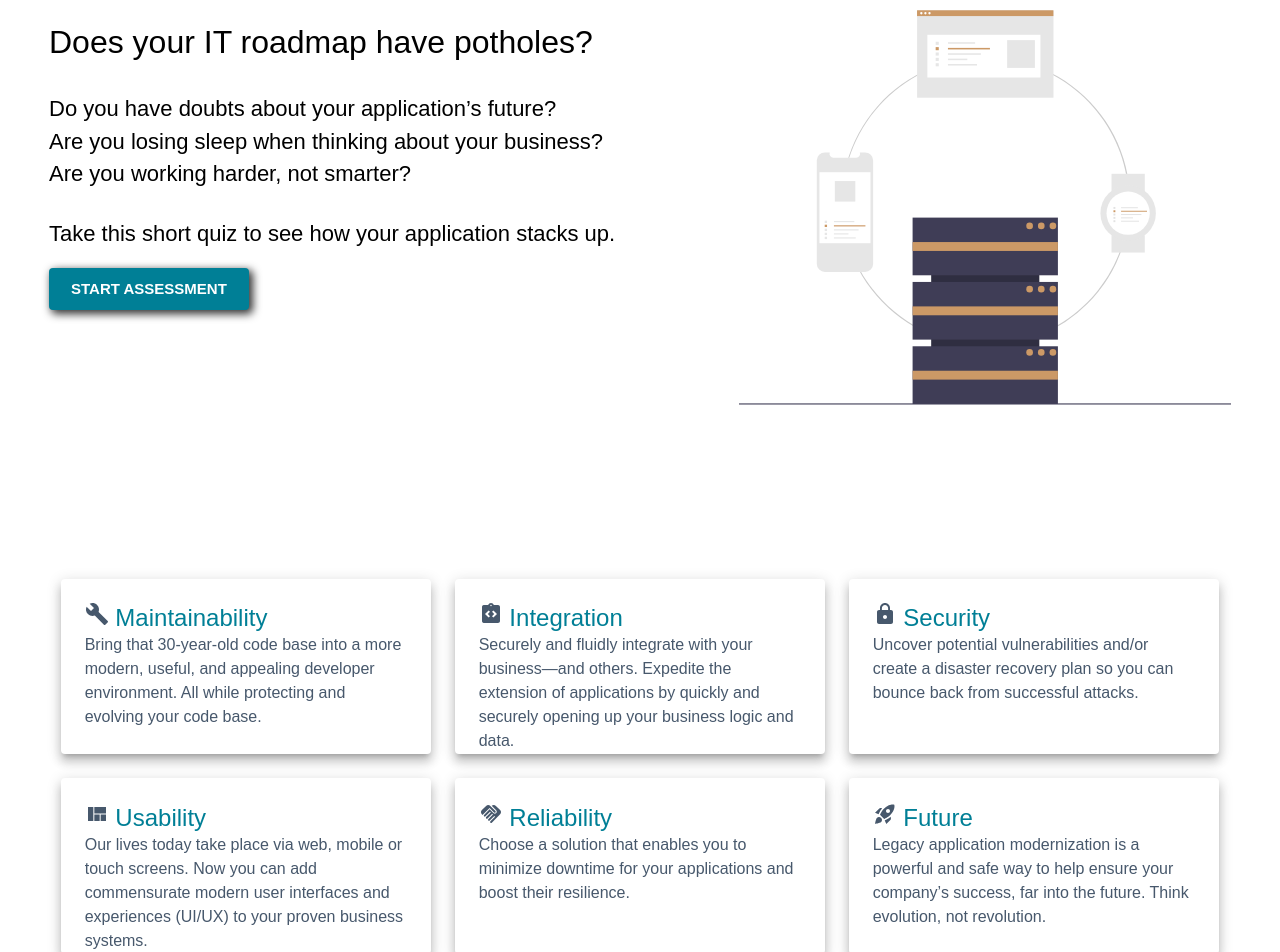
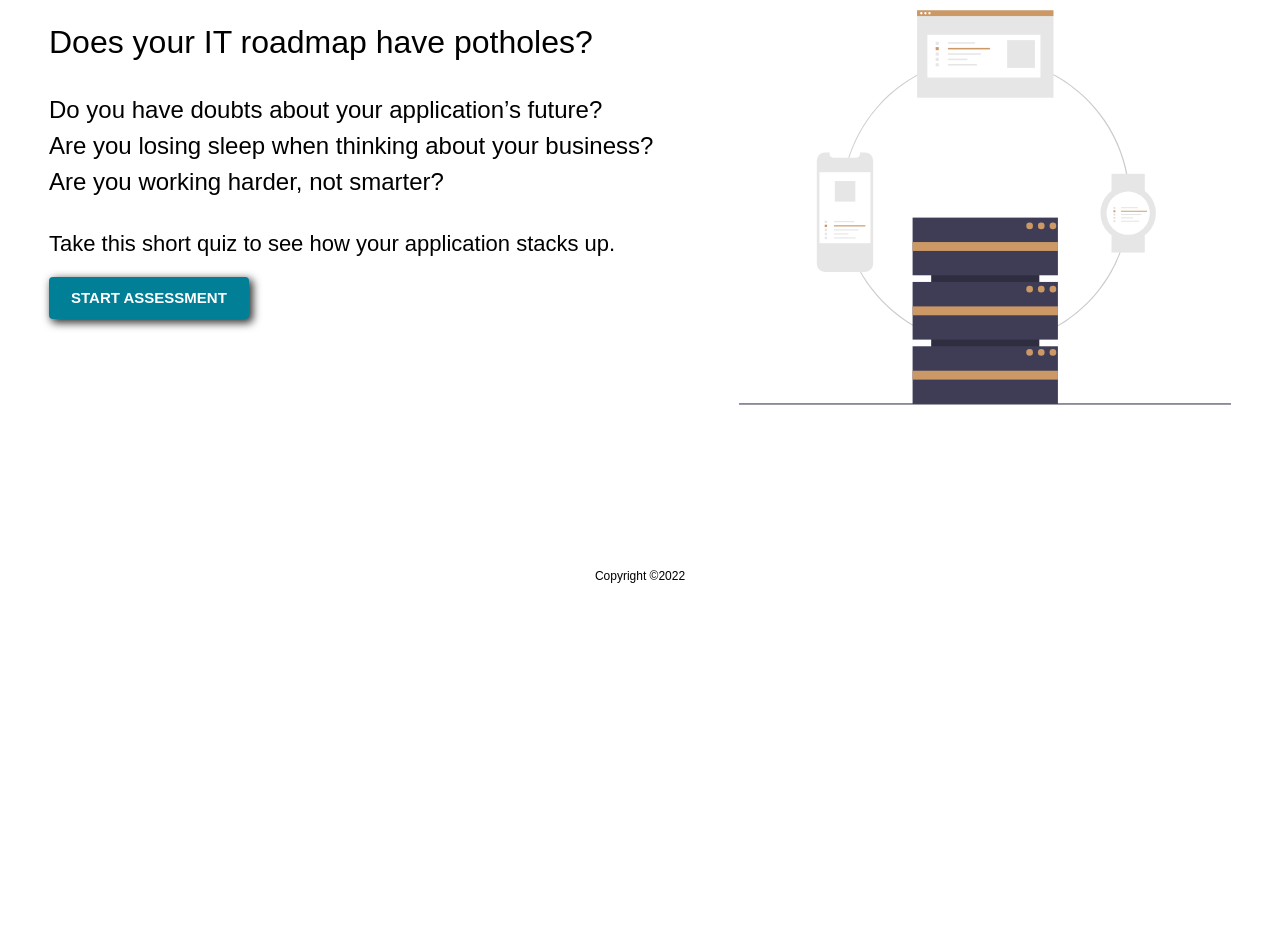
Before and after one commit to ssheets-synergex/application-assessment, a React (Create React App) app: page / in a window 1280 px wide. Shown: the part 220-1172 px from the top of the page. After the commit the page ends 831 px from the top, so only its background shows below. Built offline with nearby package versions, Linux system fonts and the light colour scheme.

Commit message:
adjust AssessmentCategoryCard height, fix heading order on HomePage, add aria-label to logo button, edit colors used in RadarChart, and reformat Results page

```diff
--- a/src/components/AssessmentCategoryCard.tsx
+++ b/src/components/AssessmentCategoryCard.tsx
@@ -20,7 +20,7 @@ export const AssessmentCategoryCard = ({
       <Card
         style={{
           margin: "3%",
-          height: 160,
+          height: 185,
           backgroundColor: theme.palette.background.default,
           padding: "2%",
         }}
--- a/src/components/HomePage.tsx
+++ b/src/components/HomePage.tsx
@@ -1,13 +1,6 @@
 import { Box, Button, Grid, Typography } from "@mui/material";
 import { useNavigate } from "react-router-dom";
 import { ReactComponent as ServerCluster } from "../assets/serverCluster.svg";
-import { AssessmentCategoryCard } from "./AssessmentCategoryCard";
-import BuildIcon from "@mui/icons-material/Build";
-import HttpsIcon from "@mui/icons-material/Https";
-import HandshakeIcon from "@mui/icons-material/Handshake";
-import IntegrationInstructionsIcon from "@mui/icons-material/IntegrationInstructions";
-import RocketLaunchIcon from "@mui/icons-material/RocketLaunch";
-import ViewQuiltIcon from "@mui/icons-material/ViewQuilt";
 
 export const HomePage = () => {
   const navigate = useNavigate();
@@ -24,13 +17,13 @@ export const HomePage = () => {
             <Typography variant="h1" paddingBottom="5%">
               Does your IT roadmap have potholes?
             </Typography>
-            <Typography variant="h3" align="left" paddingBottom="1%">
+            <Typography variant="h2" align="left" paddingBottom="1%">
               Do you have doubts about your application’s future?
             </Typography>
-            <Typography variant="h3" align="left" paddingBottom="1%">
+            <Typography variant="h2" align="left" paddingBottom="1%">
               Are you losing sleep when thinking about your business?
             </Typography>
-            <Typography variant="h3" align="left" paddingBottom="5%">
+            <Typography variant="h2" align="left" paddingBottom="5%">
               Are you working harder, not smarter?
             </Typography>
             <Typography variant="h3" align="left">
@@ -53,54 +46,6 @@ export const HomePage = () => {
           <ServerCluster width="100%" />
         </Grid>
       </Grid>
-      <Grid container pb="138px">
-        <AssessmentCategoryCard
-          icon={<BuildIcon fontSize="medium" />}
-          category="Maintainability"
-          categoryHref="https://xd.adobe.com/view/4a609834-c7b9-4d29-a070-f64651c659ea-1f33/screen/edabc2e3-357b-499c-9a70-a1961fa58c9a"
-          categoryDescription="Bring that 30-year-old code base into a more modern, useful, and
-          appealing developer environment. All while protecting and evolving
-          your code base."
-        />
-        <AssessmentCategoryCard
-          icon={<IntegrationInstructionsIcon fontSize="medium" />}
-          category="Integration"
-          categoryHref="https://xd.adobe.com/view/4a609834-c7b9-4d29-a070-f64651c659ea-1f33/screen/9b55b72c-0264-4f61-95f7-327571f49e2b"
-          categoryDescription="Securely and fluidly integrate with your business—and others.
-          Expedite the extension of applications by quickly and securely
-          opening up your business logic and data."
-        />
-        <AssessmentCategoryCard
-          icon={<HttpsIcon fontSize="medium" />}
-          category="Security"
-          categoryHref="https://xd.adobe.com/view/4a609834-c7b9-4d29-a070-f64651c659ea-1f33/screen/2a620696-451e-4340-b475-ee7e95f1afcb"
-          categoryDescription="Uncover potential vulnerabilities and/or create a disaster
-          recovery plan so you can bounce back from successful attacks."
-        />
-        <AssessmentCategoryCard
-          icon={<ViewQuiltIcon fontSize="medium" />}
-          category="Usability"
-          categoryHref="https://xd.adobe.com/view/4a609834-c7b9-4d29-a070-f64651c659ea-1f33/screen/28390719-9cb7-4f76-901b-928ccad1e82c"
-          categoryDescription="Our lives today take place via web, mobile or touch screens. Now
-          you can add commensurate modern user interfaces and experiences
-          (UI/UX) to your proven business systems."
-        />
-        <AssessmentCategoryCard
-          icon={<HandshakeIcon fontSize="medium" />}
-          category="Reliability"
-          categoryHref="https://xd.adobe.com/view/4a609834-c7b9-4d29-a070-f64651c659ea-1f33/screen/eae924b2-9fbb-4149-bfd6-41b30a08a198"
-          categoryDescription="Choose a solution that enables you to minimize downtime for your
-          applications and boost their resilience."
-        />
-        <AssessmentCategoryCard
-          icon={<RocketLaunchIcon fontSize="medium" />}
-          category="Future"
-          categoryHref="https://xd.adobe.com/view/4a609834-c7b9-4d29-a070-f64651c659ea-1f33/screen/65f9e501-270c-40bd-ba70-0a69d1912719"
-          categoryDescription="Legacy application modernization is a powerful and safe way to
-          help ensure your company’s success, far into the future. Think
-          evolution, not revolution."
-        />
-      </Grid>
     </Box>
   );
 };
--- a/src/components/NavBar.tsx
+++ b/src/components/NavBar.tsx
@@ -11,6 +11,7 @@ export const NavBar = () => (
           to="/"
           disableRipple={true}
           style={{ height: 40 }}
+          aria-label="go to home page"
         >
           <SynergexLogo />
         </ButtonBase>
--- a/src/components/Results.tsx
+++ b/src/components/Results.tsx
@@ -3,8 +3,8 @@ import {
   Button,
   Grid,
   List,
-  ListItemText,
-  ListSubheader,
+  ListItem,
+  Tooltip,
   Typography,
 } from "@mui/material";
 import { IResult } from "./AssessmentPage";
@@ -15,12 +15,7 @@ import IntegrationInstructionsIcon from "@mui/icons-material/IntegrationInstruct
 import RocketLaunchIcon from "@mui/icons-material/RocketLaunch";
 import ViewQuiltIcon from "@mui/icons-material/ViewQuilt";
 import { Link } from "react-router-dom";
-import {
-  AssessmentCategoryCard,
-  BoxedLayout,
-  EmailPdfModal,
-  RadarChart,
-} from ".";
+import { AssessmentCategoryCard, EmailPdfModal, RadarChart } from ".";
 import { useState } from "react";
 
 interface IResultsProp {
@@ -102,34 +97,39 @@ export const Results: React.FC<IResultsProp> = ({ results }) => {
   };
 
   return (
-    <BoxedLayout>
-      <Typography variant="h1" color="primary">
+    <Box component="main" px="41px" flexGrow={1}>
+      <Typography variant="h1" marginBottom="5%" marginTop="5%">
         Results
-      </Typography>
-      <Typography variant="h5" marginTop={"2%"} marginBottom={"4%"}>
-        Score: {actualScore()} / {possibleScore()}
       </Typography>
       <Grid container marginBottom={"4%"}>
         <Grid item xs={12} sm={12} md={6}>
-          <List sx={{ listStyleType: "disc" }}>
-            <ListSubheader style={{ textAlign: "left" }}>
-              Your Answers:
-            </ListSubheader>
+          <Typography variant="h2"> Your Answers</Typography>
+          <Typography variant="h5" marginTop={"1%"} color="GrayText">
+            Total Score: {actualScore()} / {possibleScore()}
+          </Typography>
+          <List sx={{ listStyleType: "disc", marginLeft: 2 }}>
             {answers.map((answer) => (
-              <ListItemText
+              <ListItem
                 key={answer.key}
                 style={{
                   display: "list-item",
                   textAlign: "left",
-                  margin: "2%",
-                  marginLeft: 50,
                 }}
+                disableGutters={true}
               >
-                {`${answer.key} (${answer.value}/5): ${answer.question}`}
-                <span
-                  style={{ fontWeight: "bold" }}
-                >{` ${answer.userAnswer}`}</span>
-              </ListItemText>
+                <Box>
+                  <Tooltip
+                    title={<Typography>{answer.question}</Typography>}
+                    placement="top"
+                  >
+                    <Typography
+                      color="primary"
+                      variant="h5"
+                    >{`${answer.key} (${answer.value}/5)`}</Typography>
+                  </Tooltip>
+                  <Typography>{` ${answer.userAnswer}`}</Typography>
+                </Box>
+              </ListItem>
             ))}
           </List>
         </Grid>
@@ -146,57 +146,9 @@ export const Results: React.FC<IResultsProp> = ({ results }) => {
           </Box>
         </Grid>
       </Grid>
-      <Grid container marginBottom={"4%"}>
-        <AssessmentCategoryCard
-          icon={<BuildIcon fontSize="large" />}
-          category="Maintainability"
-          categoryHref="https://xd.adobe.com/view/4a609834-c7b9-4d29-a070-f64651c659ea-1f33/screen/edabc2e3-357b-499c-9a70-a1961fa58c9a"
-          categoryDescription="Bring that 30-year-old code base into a more modern, useful, and
-          appealing developer environment. All while protecting and evolving
-          your code base."
-        />
-        <AssessmentCategoryCard
-          icon={<IntegrationInstructionsIcon fontSize="large" />}
-          category="Integration"
-          categoryHref="https://xd.adobe.com/view/4a609834-c7b9-4d29-a070-f64651c659ea-1f33/screen/9b55b72c-0264-4f61-95f7-327571f49e2b"
-          categoryDescription="Securely and fluidly integrate with your business—and others.
-          Expedite the extension of applications by quickly and securely
-          opening up your business logic and data."
-        />
-        <AssessmentCategoryCard
-          icon={<HttpsIcon fontSize="large" />}
-          category="Security"
-          categoryHref="https://xd.adobe.com/view/4a609834-c7b9-4d29-a070-f64651c659ea-1f33/screen/2a620696-451e-4340-b475-ee7e95f1afcb"
-          categoryDescription="Uncover potential vulnerabilities and/or create a disaster
-          recovery plan so you can bounce back from successful attacks."
-        />
-        <AssessmentCategoryCard
-          icon={<ViewQuiltIcon fontSize="large" />}
-          category="Usability"
-          categoryHref="https://xd.adobe.com/view/4a609834-c7b9-4d29-a070-f64651c659ea-1f33/screen/28390719-9cb7-4f76-901b-928ccad1e82c"
-          categoryDescription="Our lives today take place via web, mobile or touch screens. Now
-          you can add commensurate modern user interfaces and experiences
-          (UI/UX) to your proven business systems."
-        />
-        <AssessmentCategoryCard
-          icon={<HandshakeIcon fontSize="large" />}
-          category="Reliability"
-          categoryHref="https://xd.adobe.com/view/4a609834-c7b9-4d29-a070-f64651c659ea-1f33/screen/eae924b2-9fbb-4149-bfd6-41b30a08a198"
-          categoryDescription="Choose a solution that enables you to minimize downtime for your
-          applications and boost their resilience."
-        />
-        <AssessmentCategoryCard
-          icon={<RocketLaunchIcon fontSize="large" />}
-          category="Future"
-          categoryHref="https://xd.adobe.com/view/4a609834-c7b9-4d29-a070-f64651c659ea-1f33/screen/65f9e501-270c-40bd-ba70-0a69d1912719"
-          categoryDescription="Legacy application modernization is a powerful and safe way to
-          help ensure your company’s success, far into the future. Think
-          evolution, not revolution."
-        />
-      </Grid>
       <Box width={"75%"} marginBottom={"4%"}>
         <Typography variant="h2">
-          Optimize your application investment.{" "}
+          Optimize Your Application Investment
         </Typography>
         <Typography variant="body1" style={{ marginTop: "2%" }}>
           With the Synergex Application Assessment, you can own your
@@ -232,6 +184,54 @@ export const Results: React.FC<IResultsProp> = ({ results }) => {
         </Button>
         <EmailPdfModal open={isModalOpen} handleClickClose={handleClickClose} />
       </Box>
-    </BoxedLayout>
+      <Grid container pb="138px">
+        <AssessmentCategoryCard
+          icon={<BuildIcon fontSize="medium" />}
+          category="Maintainability"
+          categoryHref="https://xd.adobe.com/view/4a609834-c7b9-4d29-a070-f64651c659ea-1f33/screen/edabc2e3-357b-499c-9a70-a1961fa58c9a"
+          categoryDescription="Bring that 30-year-old code base into a more modern, useful, and
+          appealing developer environment. All while protecting and evolving
+          your code base."
+        />
+        <AssessmentCategoryCard
+          icon={<IntegrationInstructionsIcon fontSize="medium" />}
+          category="Integration"
+          categoryHref="https://xd.adobe.com/view/4a609834-c7b9-4d29-a070-f64651c659ea-1f33/screen/9b55b72c-0264-4f61-95f7-327571f49e2b"
+          categoryDescription="Securely and fluidly integrate with your business—and others.
+          Expedite the extension of applications by quickly and securely
+          opening up your business logic and data."
+        />
+        <AssessmentCategoryCard
+          icon={<HttpsIcon fontSize="medium" />}
+          category="Security"
+          categoryHref="https://xd.adobe.com/view/4a609834-c7b9-4d29-a070-f64651c659ea-1f33/screen/2a620696-451e-4340-b475-ee7e95f1afcb"
+          categoryDescription="Uncover potential vulnerabilities and/or create a disaster
+          recovery plan so you can bounce back from successful attacks."
+        />
+        <AssessmentCategoryCard
+          icon={<ViewQuiltIcon fontSize="medium" />}
+          category="Usability"
+          categoryHref="https://xd.adobe.com/view/4a609834-c7b9-4d29-a070-f64651c659ea-1f33/screen/28390719-9cb7-4f76-901b-928ccad1e82c"
+          categoryDescription="Our lives today take place via web, mobile or touch screens. Now
+          you can add commensurate modern user interfaces and experiences
+          (UI/UX) to your proven business systems."
+        />
+        <AssessmentCategoryCard
+          icon={<HandshakeIcon fontSize="medium" />}
+          category="Reliability"
+          categoryHref="https://xd.adobe.com/view/4a609834-c7b9-4d29-a070-f64651c659ea-1f33/screen/eae924b2-9fbb-4149-bfd6-41b30a08a198"
+          categoryDescription="Choose a solution that enables you to minimize downtime for your
+          applications and boost their resilience."
+        />
+        <AssessmentCategoryCard
+          icon={<RocketLaunchIcon fontSize="medium" />}
+          category="Future"
+          categoryHref="https://xd.adobe.com/view/4a609834-c7b9-4d29-a070-f64651c659ea-1f33/screen/65f9e501-270c-40bd-ba70-0a69d1912719"
+          categoryDescription="Legacy application modernization is a powerful and safe way to
+          help ensure your company’s success, far into the future. Think
+          evolution, not revolution."
+        />
+      </Grid>
+    </Box>
   );
 };
```
Also changed, not shown: src/components/RadarChart.tsx (+4 -4 lines).
